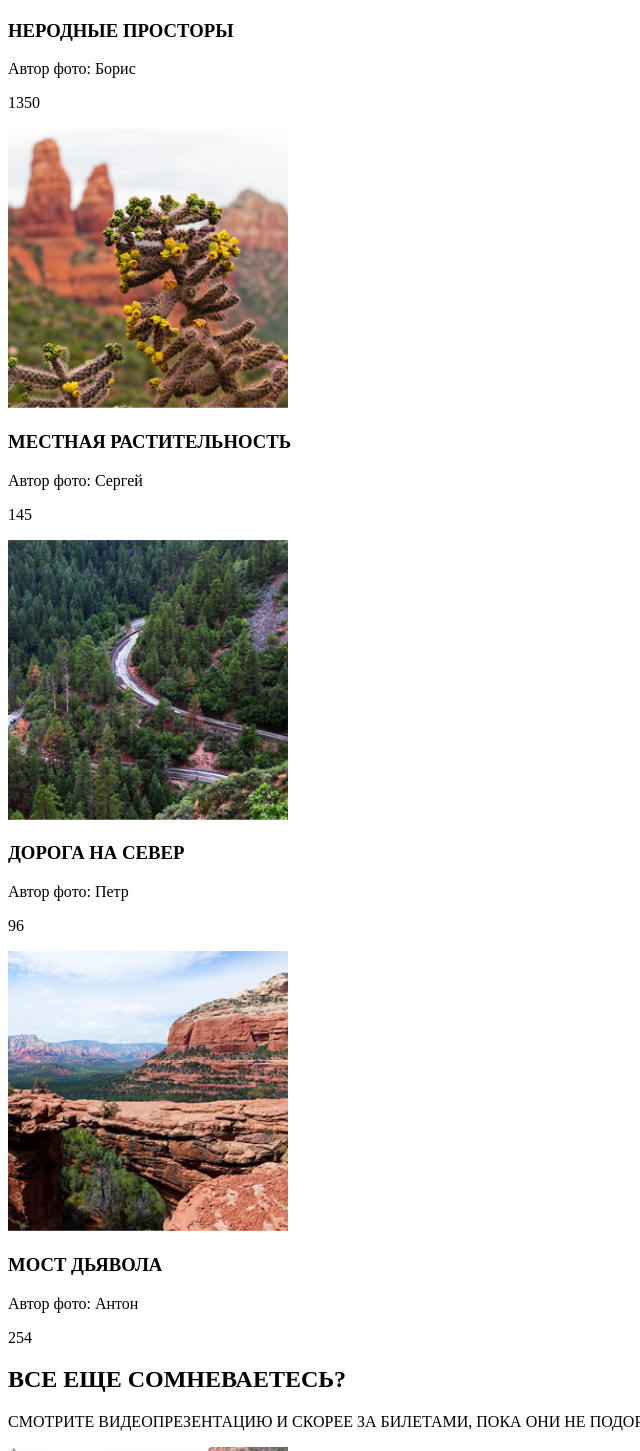
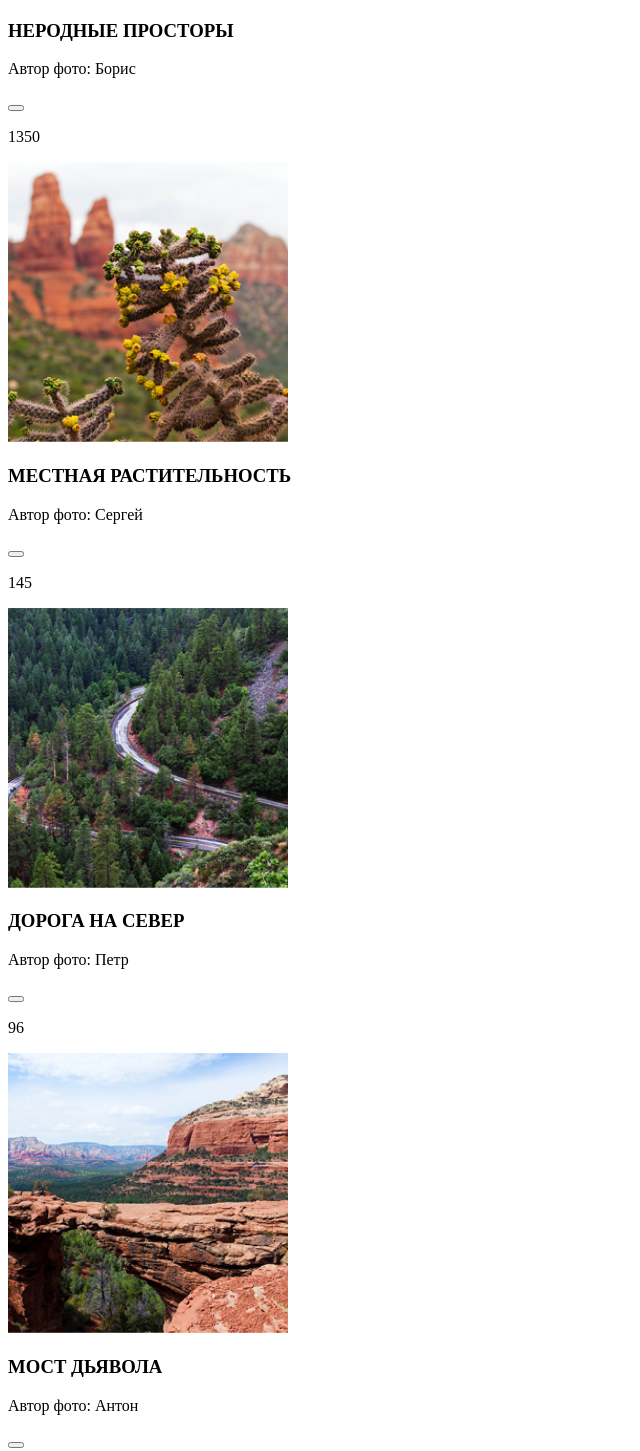
Before and after one commit to valeriyasv/2271799-sedona-27, a website: page source/catalog.html in a window 1280 px wide. Shown: the part 660-2111 px from the top of the page, without its empty margins (0-640 px from the left). Drawn offline with Linux system fonts and the light colour scheme.

Commit message:
Исправляет ошибки с кнопокой и формой

```diff
--- a/source/catalog.html
+++ b/source/catalog.html
@@ -1,5 +1,5 @@
 <!DOCTYPE html>
-<html class="page" lang="en">
+<html class="page" lang="ru">
 <head>
   <meta charset="UTF-8">
   <meta http-equiv="X-UA-Compatible" content="IE=edge">
@@ -52,7 +52,7 @@
           <h3 class="image__title">НЕРОДНЫЕ ПРОСТОРЫ</h3>
           <p class="image__author">Автор фото: Борис</p>
           <div class="image__like like">
-            <a href="#" class="like__submit"></a>
+            <button class="like__submit"></button>
             <p class="like__amount">1350</p>
           </div>
         </div>
@@ -61,7 +61,7 @@
           <h3 class="image__title">МЕСТНАЯ РАСТИТЕЛЬНОСТЬ</h3>
           <p class="image__author">Автор фото: Сергей</p>
           <div class="image__like like">
-            <a href="#" class="like__submit"></a>
+            <button class="like__submit"></button>
             <p class="like__amount">145</p>
           </div>
         </div>
@@ -70,7 +70,7 @@
           <h3 class="image__title">ДОРОГА НА СЕВЕР</h3>
           <p class="image__author">Автор фото: Петр</p>
           <div class="image__like like">
-            <a href="#" class="like__submit"></a>
+            <button class="like__submit"></button>
             <p class="like__amount">96</p>
           </div>
         </div>
@@ -79,7 +79,7 @@
           <h3 class="image__title">МОСТ ДЬЯВОЛА</h3>
           <p class="image__author">Автор фото: Антон</p>
           <div class="image__like like">
-            <a href="#" class="like__submit"></a>
+            <button class="like__submit"></button>
             <p class="like__amount">254</p>
           </div>
         </div>
```
Also changed, not shown: source/form.html (+3 -11 lines).
